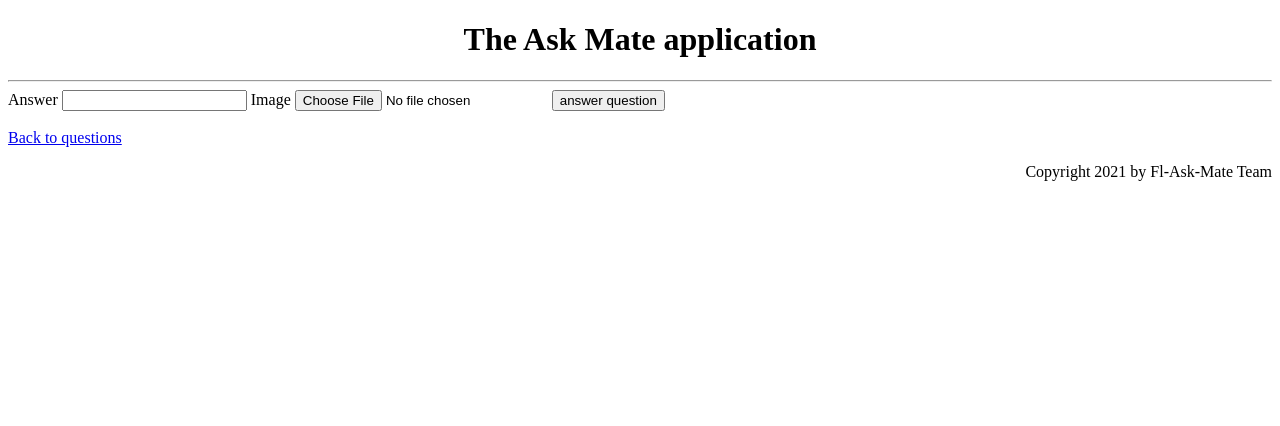
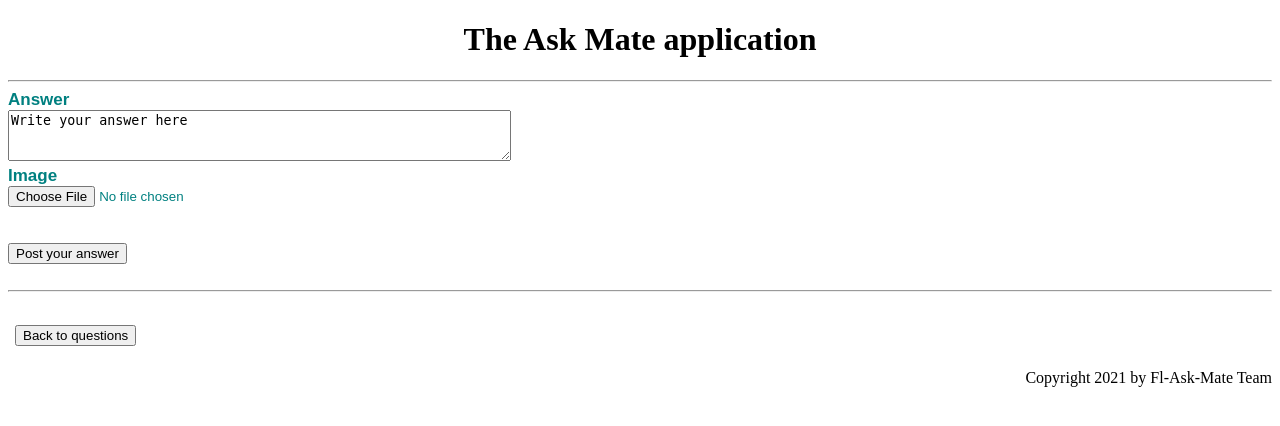
Before and after one commit to CodecoolGlobal/ask-mate-3-python-A-Bolf, a Flask app: page /question/1/new-answer in a window 1280 px wide. Shown: the top 426 px of the page. Run offline with Flask 2, Linux system fonts and the light colour scheme.

Commit message:
bugfixes

```diff
--- a/templates/add_question.html
+++ b/templates/add_question.html
@@ -12,7 +12,7 @@
             </label>
             {% endif %}
     {% if header in ["title","message"] %}
-    <label>{{header}}<br>
+    <label for="title" style="color: teal;font-size: 17px; font-family: sans-serif">{{header|upper}}<br>
     <input type="text" name={{header}}><br>
         </label><br>
     {% endif %}
@@ -21,5 +21,5 @@
     <input type="submit" value="Post question!">
 </form><br>
     <hr>
-<a href="/">Back to Main Page</a>
+<a href="/"><button>Back to Main Page</button></a>
 {% endblock %}
--- a/templates/answer.html
+++ b/templates/answer.html
@@ -1,18 +1,18 @@
 {% extends "base_template.html" %}
-{% block title %}Main Page Super Sprinter{% endblock %}
+{% block title %}Add new answer{% endblock %}
 
 {% block content %}
        <form enctype="multipart/form-data" method="post">
-            <label for="message">Answer
-                <input type="text" name="message">
-                </label>
-
-           <label for="image"> Image
+            <label for="message">Answer <br>
+                <textarea id="title" name="message" rows="3" cols="60">Write your answer here</textarea>
+                </label><br>
+           <label for="image"> Image<br>
                <input type="file" name="file" accept="image/png, image/jpeg">
-           </label>
-                <input type="submit" value="answer question">
-
+           </label><br><br><br>
+                <input type="submit" value="Post your answer">
        </form>
         <br>
-        <a href="/list">Back to questions</a>
+        <hr>
+        <br>
+        <a href="/list"><button>Back to questions</button></a>
 {% endblock %}
--- a/templates/base_template.html
+++ b/templates/base_template.html
@@ -5,7 +5,12 @@
     <title>{% block title %}{% endblock %}</title>
     <style>
         th{
-            padding-bottom: 35px;
+            font-size: 17px;
+        }
+        label{color: teal;
+            font-size: 17px;
+            font-weight: bold;
+            font-family: sans-serif;
         }
         button{
             margin: 7px;
--- a/templates/one_question.html
+++ b/templates/one_question.html
@@ -6,7 +6,7 @@
 <h2 style=" text-align: center">Question: {{one_question["title"]}}</h2>
         <p>{{ one_question["message"] }}</p><br>
     <hr>
-    <h2>Answers:</h2>
+
 
 
 <table>
```
Also changed, not shown: sample_data/answer.csv (+6 -2 lines), sample_data/question.csv (+6 -5 lines), templates/edit_question.html (+6 -6 lines).
